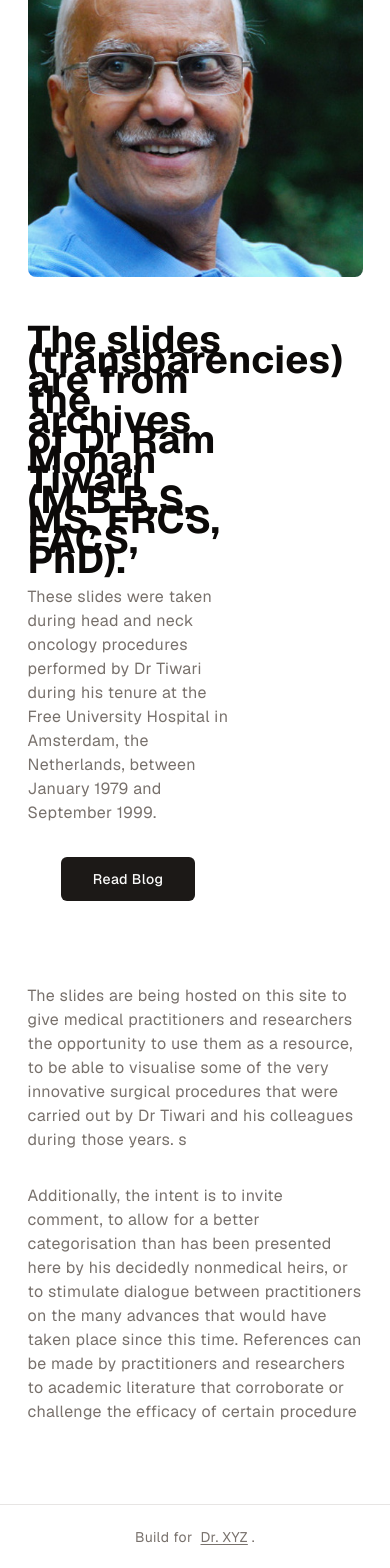
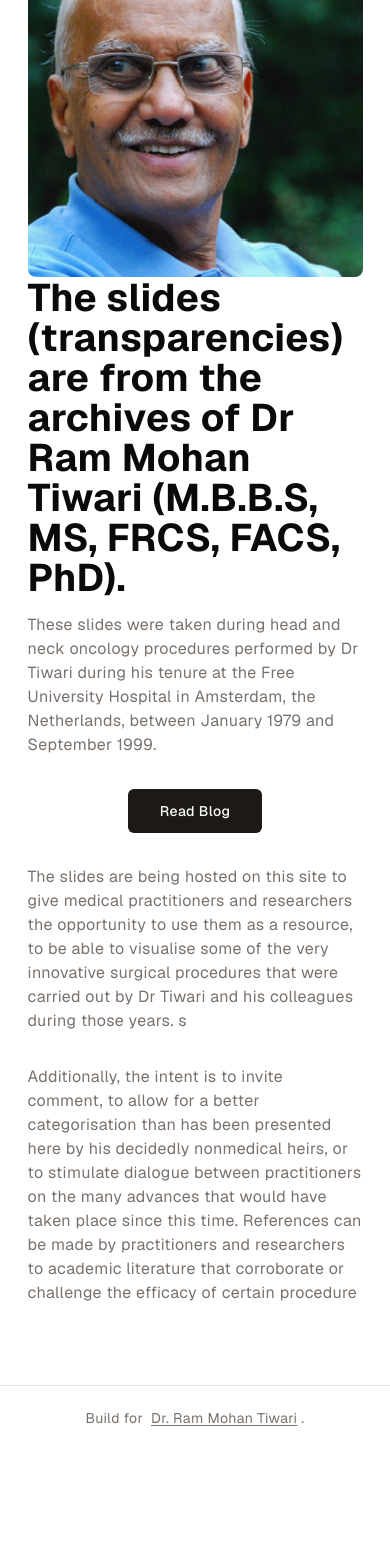
Before and after one commit to ratnesh003/medical-science-research-docs, a Next.js app: page / in a window 390 px wide. Shown: the part 319-1887 px from the top of the page. After the commit the page ends 1768 px from the top, so only its background shows below. Built offline with nearby package versions, Linux system fonts and the light colour scheme.

Commit message:
Update About page layout for Dr. Ram Mohan Tiwari; enhance responsiveness and improve text structure

```diff
--- a/app/about/page.tsx
+++ b/app/about/page.tsx
@@ -4,14 +4,14 @@ const CommunityPage = () => {
   return (
     <>
       <div className="flex flex-wrap flex-col md:flex-row-reverse justify-between">
-      <div className="md:w-1/3 w-full mt-8 h-96 rounded-lg overflow-hidden">
+        <div className="md:w-1/3 w-full mt-8 h-96 rounded-lg overflow-hidden">
           <img
             src="/13193_2017_675_Figa_HTML.jpg"
             alt="Profile of Dr. Ram Mohan Tiwari"
             className="object-cover h-full"
           />
         </div>
-        <div className="min-h-screen w-3/5 content-center ">
+        <div className="min-h-screen sm:w-3/5 w-full content-center ">
           <h1 className="text-[2.4rem] leading-10 sm:leading-[4.5rem] font-bold sm:text-5xl mt-2">
             About Dr Ram Mohan Tiwari
           </h1>
--- a/app/page.tsx
+++ b/app/page.tsx
@@ -21,12 +21,12 @@ export default function Home() {
             className="object-cover h-full"
           />
         </div>
-        <div className="w-3/5 h-[80vh] content-center">
-          <h1 className="text-[2.4rem] leading-5 sm:leading-[3rem] font-bold mb-4 sm:text-5xl text-left sm:text-center">
+        <div className="sm:w-3/5 w-full sm:h-[80vh] h-full content-center">
+          <h1 className="text-[2.4rem] leading-10 sm:leading-[3rem] font-bold mb-4 sm:text-5xl text-left sm:text-center">
             The slides (transparencies) are from the archives of Dr Ram Mohan
             Tiwari (M.B.B.S, MS, FRCS, FACS, PhD).{" "}
           </h1>
-          <p className="mb-8 sm:text-lg max-w-[800px] text-muted-foreground text-left sm:text-center">
+          <p className="mb-8 sm:text-lg sm:max-w-[800px] w-full text-muted-foreground text-left sm:text-center">
             These slides were taken during head and neck oncology procedures
             performed by Dr Tiwari during his tenure at the Free University
             Hospital in Amsterdam, the Netherlands, between January 1979 and
--- a/components/footer.tsx
+++ b/components/footer.tsx
@@ -14,7 +14,7 @@ export function Footer() {
               className="px-1 underline underline-offset-2"
               href="https://github.com/ratnesh003/"
             >
-              Dr. XYZ
+              Dr. Ram Mohan Tiwari
             </Link>
             .
           </p>
```
